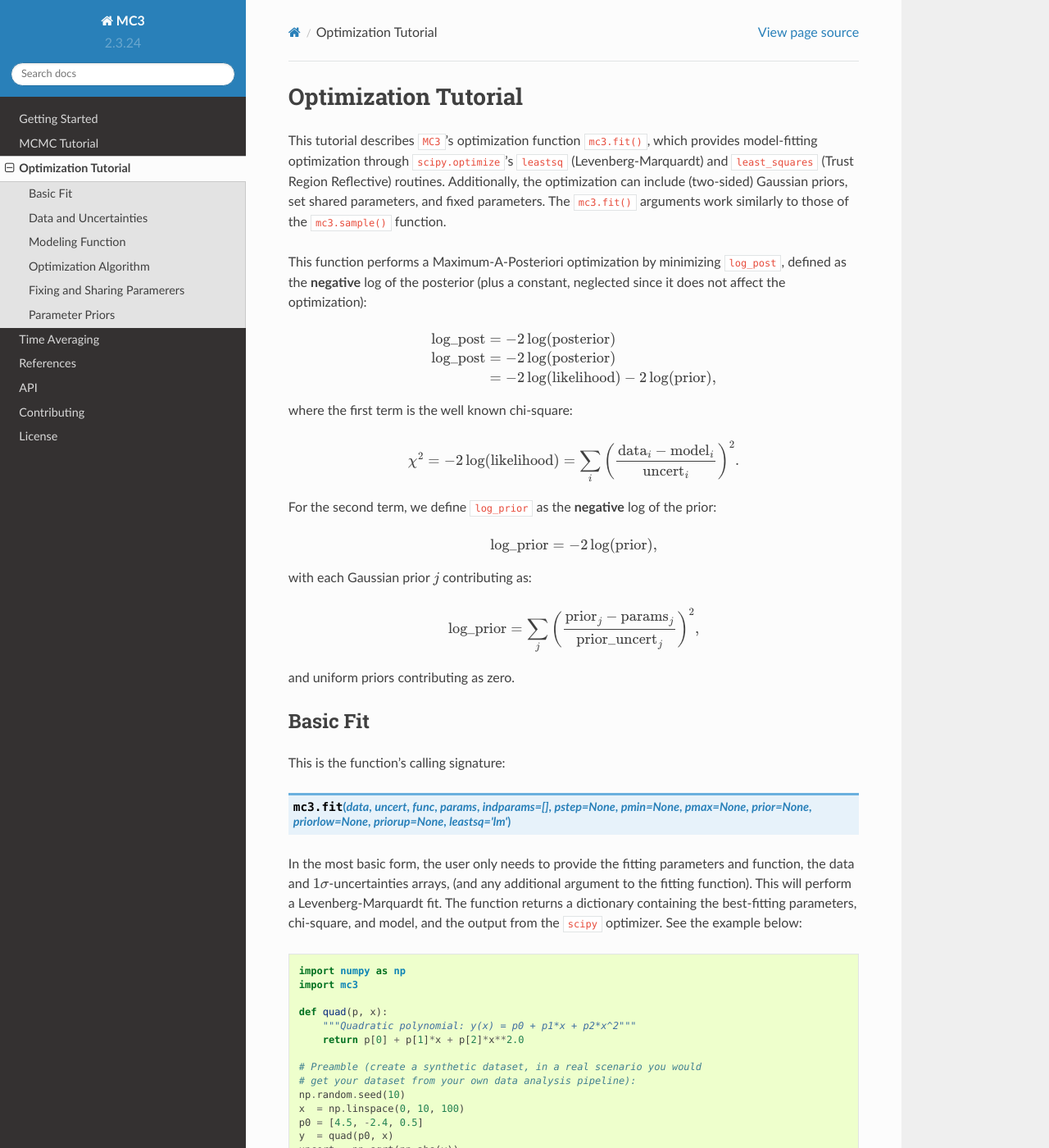
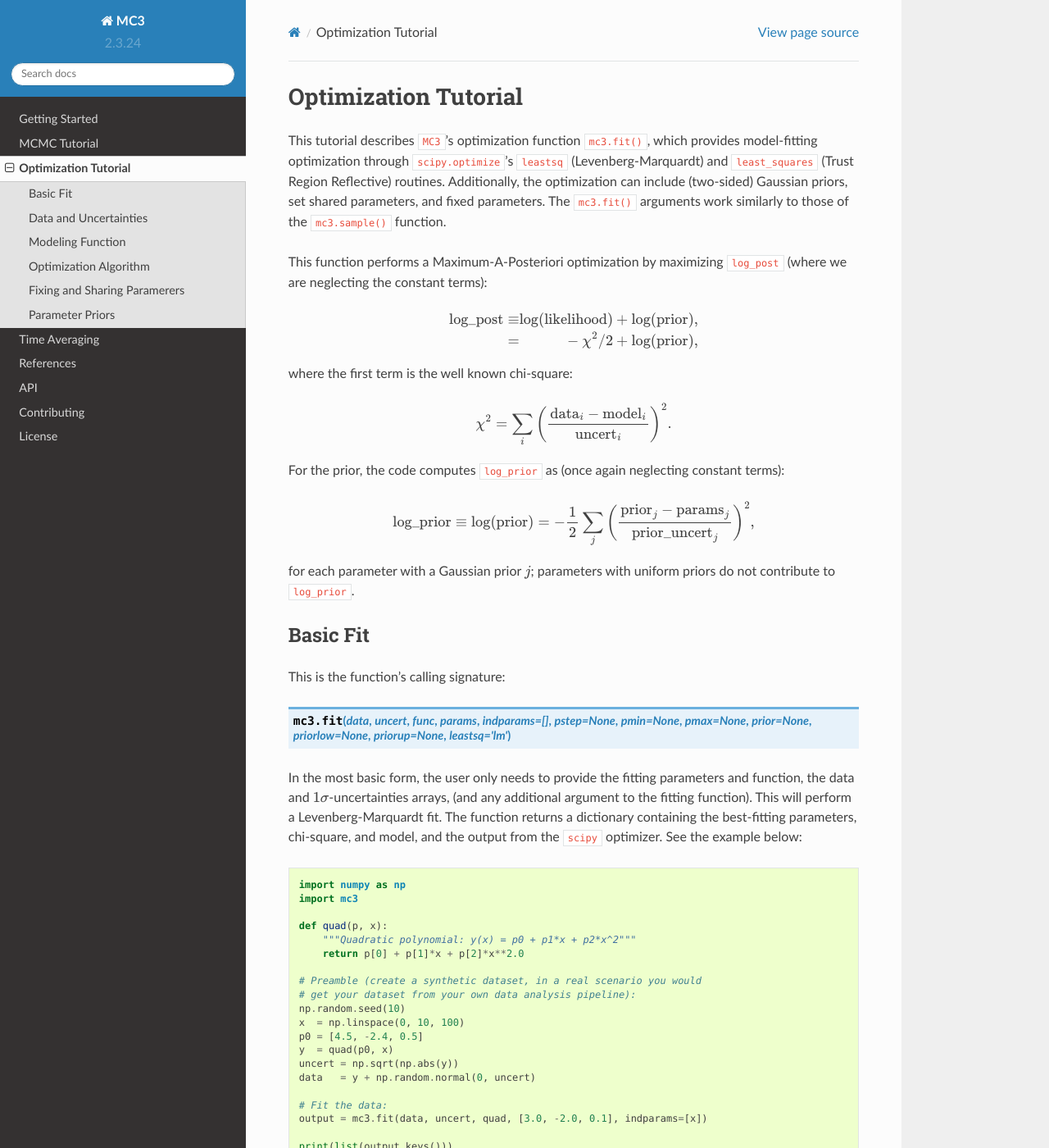
Before and after one commit to pcubillos/mc3, a Sphinx documentation site: the page built from docs/fit_tutorial.rst, in a window 1280 px wide and 1400 px high. Shown: the whole window at 82% size. Built offline with Sphinx 7.4.7 and the Read the Docs theme 2.0.0, drawn with Linux system fonts in a browser that asks for light colours; pages that are not in the unit, such as notebooks, are missing from menus; some of the changed text lies outside the part shown.

Commit message:
Corrected log_prior and log_post variables in mc3.fit() to be more truthful to log(prior) and log(post) (now there's only a constant term neglected). Updated docs and tests.

```diff
--- a/docs/fit_tutorial.rst
+++ b/docs/fit_tutorial.rst
@@ -13,34 +13,27 @@
 
 
 This function performs a Maximum-A-Posteriori optimization by
-minimizing ``log_post``, defined as the **negative** log of the
-posterior (plus a constant, neglected since it does not affect the
-optimization):
+maximizing ``log_post`` (where we are neglecting the constant terms):
 
 .. math::
 
-  {\rm log\_post} &= -2\log({\rm posterior}) \\
-  {\rm log\_post} &= -2\log({\rm posterior}) \\
-           &= -2\log({\rm likelihood}) - 2\log({\rm prior}), \\
+  {\rm log\_post} &\equiv& \log({\rm likelihood}) + \log({\rm prior}), \\
+           &=& -\chi^2/2 + \log({\rm prior}), \\
 
 where the first term is the well known chi-square:
 
 .. math::
 
-  \chi^2 = -2\log({\rm likelihood}) = \sum_i \left(\frac{{\rm data}_i - {\rm model}_i}{{\rm uncert}_i}\right)^2.
+  \chi^2 = \sum_i \left(\frac{{\rm data}_i - {\rm model}_i}{{\rm uncert}_i}\right)^2.
 
-For the second term, we define ``log_prior`` as the **negative** log
-of the prior:
+For the prior, the code computes ``log_prior`` as (once again
+neglecting constant terms):
 
 .. math::
-  {\rm log\_prior} = -2\log({\rm prior}),
+  {\rm log\_prior} \equiv \log({\rm prior}) = -\frac{1}{2} \sum_j \left(\frac{{\rm prior}_j - {\rm params}_j}{{\rm prior\_uncert}_j}\right)^2,
 
-with each Gaussian prior :math:`j` contributing as:
-
-.. math::
-  {\rm log\_prior} = \sum_j \left(\frac{{\rm prior}_j - {\rm params}_j}{{\rm prior\_uncert}_j}\right)^2,
-
-and uniform priors contributing as zero.
+for each parameter with a Gaussian prior :math:`j`; parameters with
+uniform priors do not contribute to ``log_prior``.
 
 
 Basic Fit
```
Also changed, not shown: other parts of docs/fit_tutorial.rst (+4 -5 lines), 2 other files.
